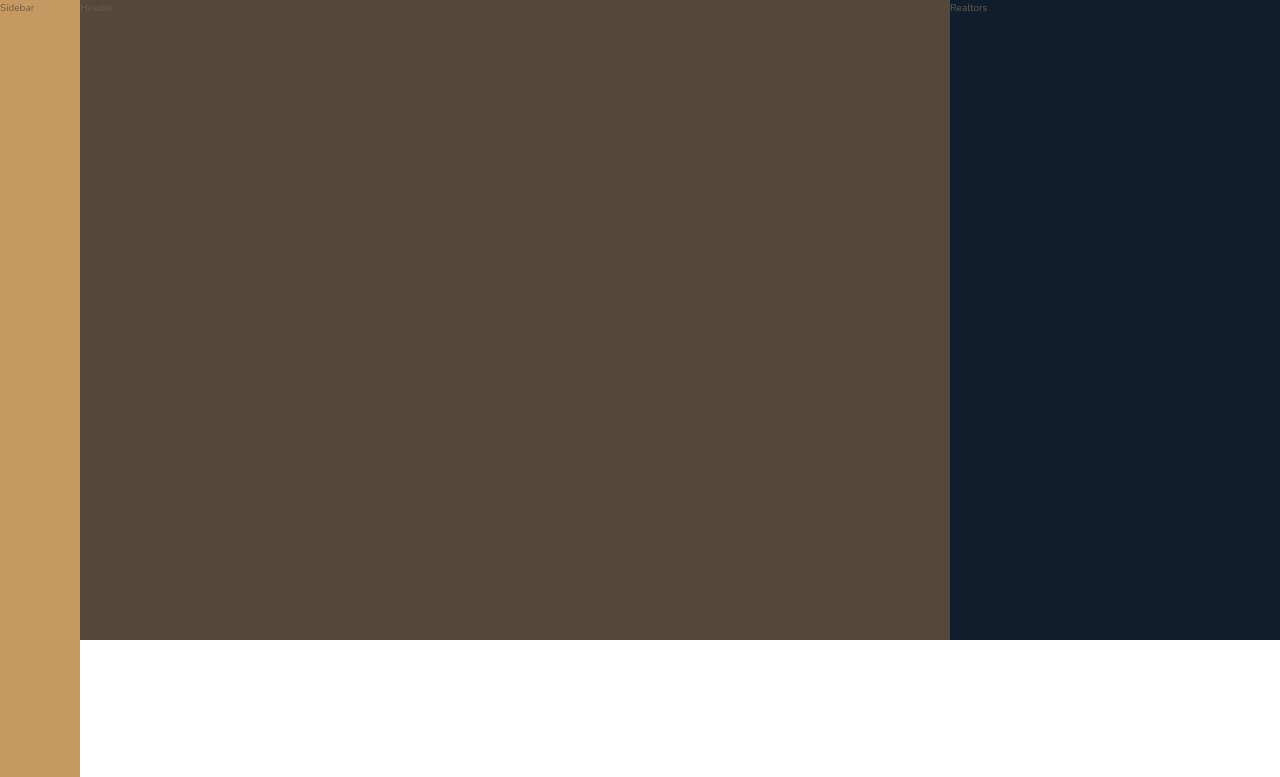
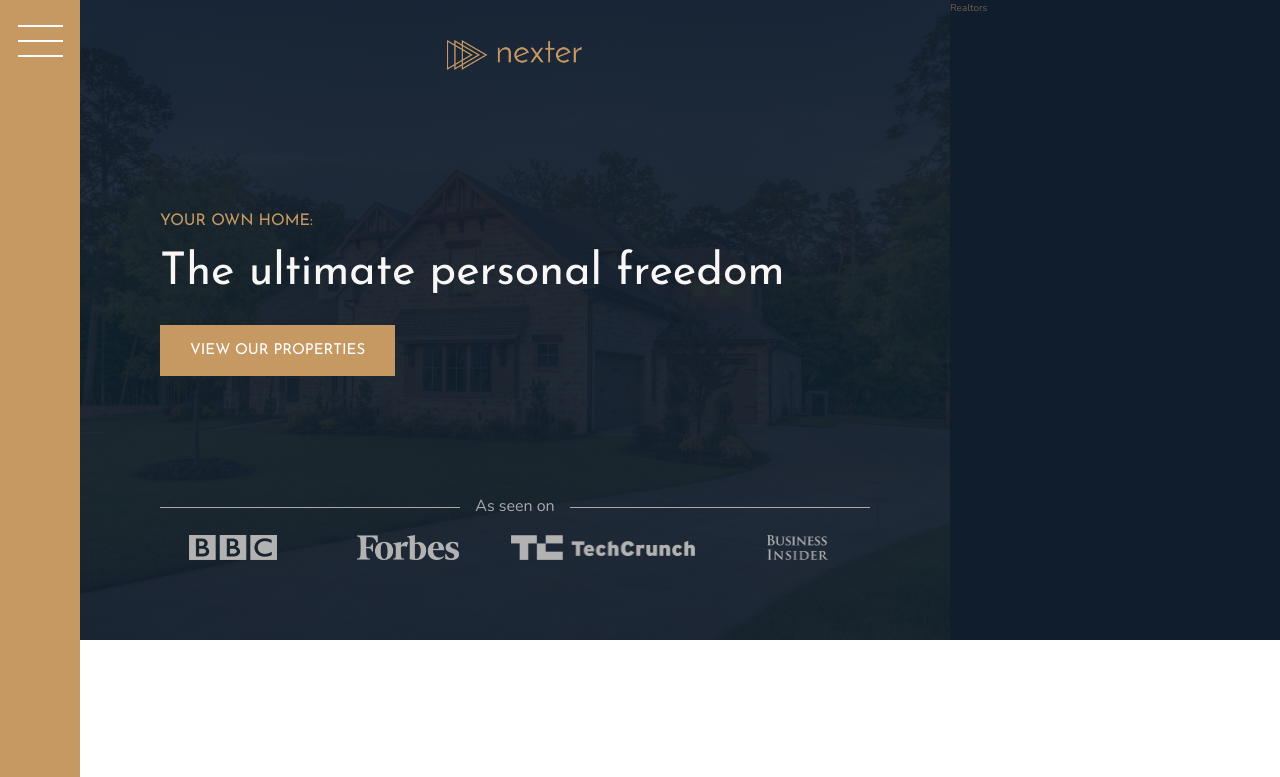
Before and after one commit to PatrykSuminski/Nexter, a website: page index.html in a window 1280 px wide. Shown: the top 777 px of the page. Drawn offline with nearby package versions, Linux system fonts and the light colour scheme.

Commit message:
Add sidebar & header sections

```diff
--- a/index.html
+++ b/index.html
@@ -15,8 +15,22 @@
 		<title>nexter &mdash; your home, your freedom</title>
 	</head>
 	<body class="container">
-		<div class="sidebar">Sidebar</div>
-		<header class="header">Header</header>
+		<div class="sidebar">
+			<button class="nav-btn"></button>
+		</div>
+		<header class="header">
+			<img src="img/logo.png" alt="Nexter logo" class="header__logo" />
+			<h3 class="heading-3">Your own home:</h3>
+			<h1 class="heading-1">The ultimate personal freedom</h1>
+			<button class="btn header__btn">View our properties</button>
+			<div class="header__seenon-text">As seen on</div>
+			<div class="header__seenon-logos">
+				<img src="img/logo-bbc.png" alt="Seen on logo 1" />
+				<img src="img/logo-forbes.png" alt="Seen on logo 2" />
+				<img src="img/logo-techcrunch.png" alt="Seen on logo 3" />
+				<img src="img/logo-bi.png" alt="Seen on logo 4" />
+			</div>
+		</header>
 
 		<div class="realtors">Realtors</div>
 
--- a/sass/_header.scss
+++ b/sass/_header.scss
@@ -1,4 +1,58 @@
 .header {
 	background-color: $color-grey-dark-1;
 	grid-column: full-start / col-end 6;
+
+	background: linear-gradient(
+			rgba($color-secondary, 0.93),
+			rgba($color-secondary, 0.93)
+		),
+		url(../img/hero.jpeg) center center/cover;
+	padding: 8rem;
+	padding-top: 4rem;
+
+	display: grid;
+	grid-template-rows: 1fr min-content 6rem 1fr;
+	grid-template-columns: fit-content;
+	row-gap: 1.5rem;
+	justify-content: center;
+
+	&__logo {
+		height: 3rem;
+		justify-self: center;
+	}
+
+	&__btn {
+		align-self: start;
+		justify-self: start;
+	}
+
+	&__seenon-text {
+		display: grid;
+		grid-template-columns: 1fr max-content 1fr;
+		column-gap: 1.5rem;
+		align-items: center;
+
+		font-size: 1.6rem;
+		color: $color-grey-light-2;
+
+		&::before,
+		&::after {
+			content: "";
+			height: 1px;
+			display: block;
+			background-color: currentColor;
+		}
+	}
+
+	&__seenon-logos {
+		display: grid;
+		grid-template-columns: repeat(4, 1fr);
+		column-gap: 3rem;
+		justify-items: center;
+
+		img {
+			height: 2.5rem;
+			filter: brightness(70%);
+		}
+	}
 }
--- a/sass/_sidebar.scss
+++ b/sass/_sidebar.scss
@@ -2,4 +2,33 @@
 	background-color: $color-primary;
 	grid-column: sidebar-start / sidebar-end;
 	grid-row: 1/-1;
+
+	display: flex;
+	justify-content: center;
 }
+
+.nav-btn {
+	border: none;
+	border-radius: 0;
+
+	background-color: #fff;
+	height: 2px;
+	width: 4.5rem;
+	margin-top: 4rem;
+
+	&::before,
+	&::after {
+		background-color: #fff;
+		height: 2px;
+		width: 4.5rem;
+		content: "";
+		display: block;
+	}
+
+	&::before {
+		transform: translateY(-1.5rem);
+	}
+	&::after {
+		transform: translateY(1.3rem);
+	}
+}
--- a/sass/_typography.scss
+++ b/sass/_typography.scss
@@ -8,6 +8,9 @@
 
 .heading-1 {
 	@extend %heading;
+	font-size: 4.5rem;
+	color: $color-grey-light-1;
+	line-height: 1;
 }
 
 .heading-2 {
```
Also changed, not shown: css/style.css.
